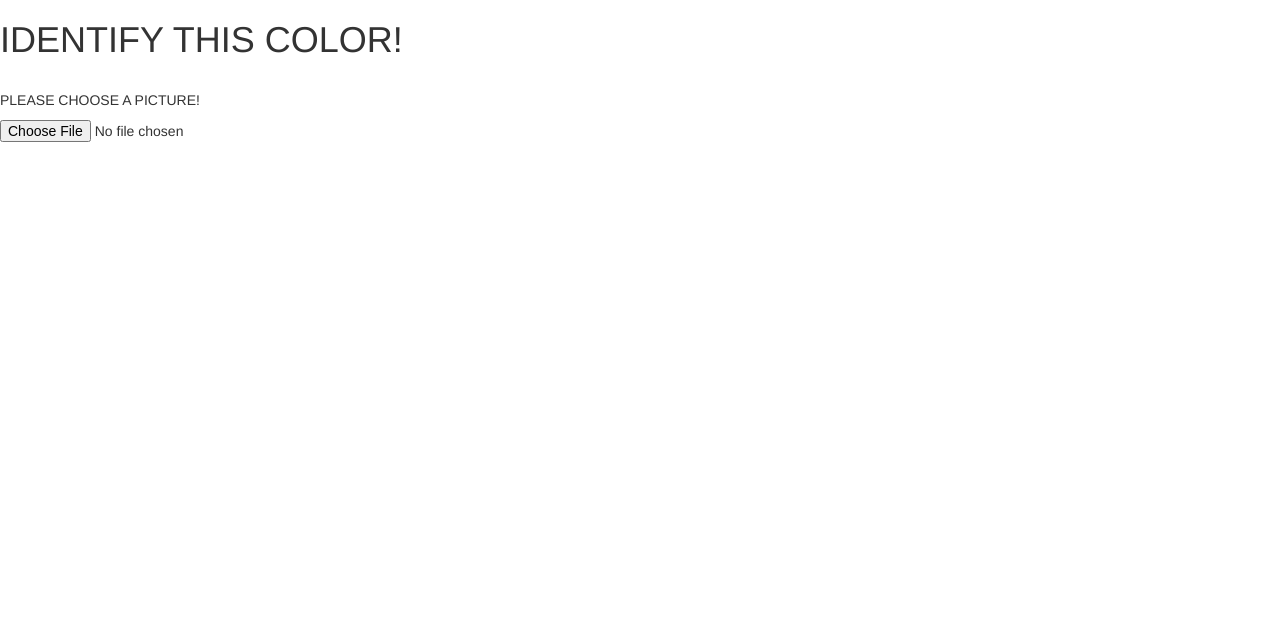
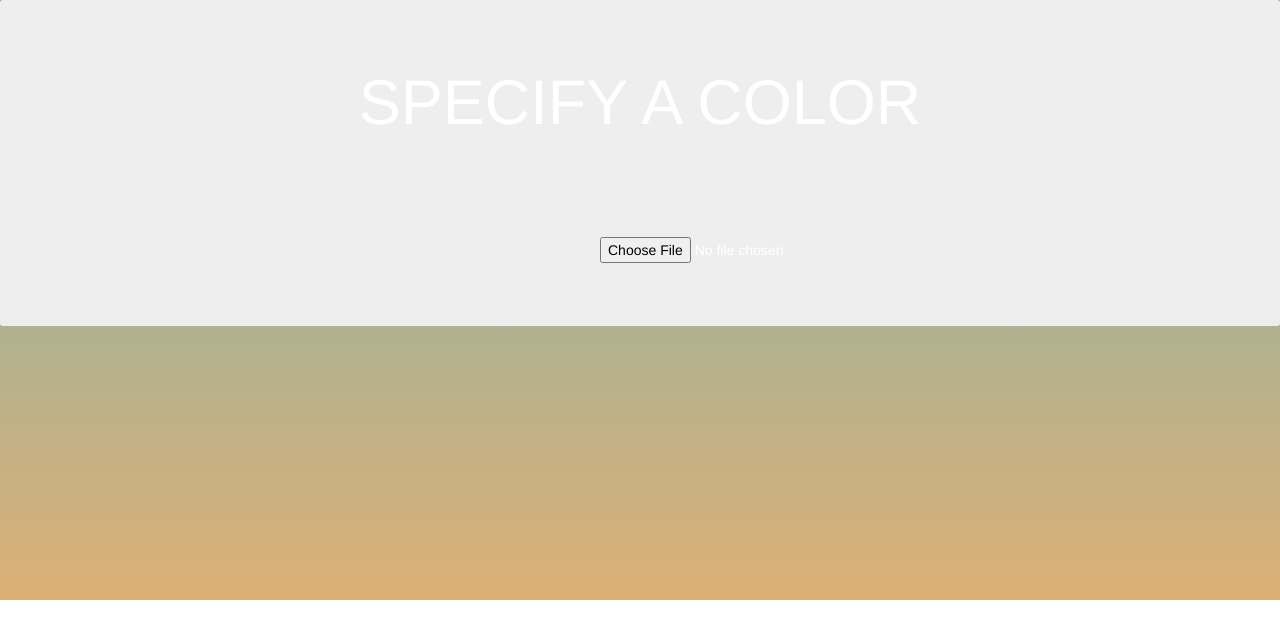
Before and after one commit to putuwinda/ColorBlindBuddy, a CodeIgniter app: the page made by application/views/specifycolor_V.php in a window 1280 px wide. Shown: the top 639 px of the page. Run offline with CodeIgniter, Linux system fonts and the light colour scheme; some libraries are stand-ins or nearby versions.

Commit message:
Update specifycolor_V.php
specifycolor

```diff
--- a/application/views/specifycolor_V.php
+++ b/application/views/specifycolor_V.php
@@ -5,29 +5,58 @@
   <head>
     <meta charset="utf-8">
 
-
           <script src="https://cdn.bootcss.com/jquery/1.11.1/jquery.min.js"></script>
           <link rel="stylesheet" href="https://cdn.bootcss.com/bootstrap/3.3.0/css/bootstrap.min.css">
           <script src="https://cdn.bootcss.com/bootstrap/3.3.0/js/bootstrap.min.js"></script>
+          <link rel="stylesheet" href="https://stackpath.bootstrapcdn.com/bootstrap/4.3.1/css/bootstrap.min.css" integrity="sha384-ggOyR0iXCbMQv3Xipma34MD+dH/1fQ784/j6cY/iJTQUOhcWr7x9JvoRxT2MZw1T" crossorigin="anonymous">
+          <link href="//maxcdn.bootstrapcdn.com/bootstrap/3.3.0/css/bootstrap.min.css" rel="stylesheet" id="bootstrap-css">
+          <script src="//maxcdn.bootstrapcdn.com/bootstrap/3.3.0/js/bootstrap.min.js"></script>
           <link rel="stylesheet" href="#">
     <script type="text/javascript" language="javacript" src="specifycolor.js.js"></script>
     <title> COLOR IDENTIFY </title>
 
   </head>
   <body>
+    <!--
+<nav class="navbar navbar-expand-lg navbar-dark bg-dark fixed-top">
+<div class="container">
+<a class="navbar-brand" href="#">ColorBlind Buddy</a>
+<button class="navbar-toggler" type="button" data-toggle="collapse" data-target="#navbarResponsive" aria-controls="navbarResponsive" aria-expanded="false" aria-label="Toggle navigation">
+  <span class="navbar-toggler-icon"></span>
+</button>
+<div class="collapse navbar-collapse" id="navbarResponsive">
+  <ul class="navbar-nav ml-auto">
+    <li class="nav-item active">
+      <a class="nav-link" href="#">Home
+        <span class="sr-only">(current)</span>
+      </a>
+    </li>
+  </ul>
+</div>
+</div>
+</nav>
+-->
+<section class="content-section text-white text-center" style="background-image: linear-gradient(#7AB3B0, #ddb075); height: 600px">
   <div class="main">
-       <h1 id="title"> IDENTIFY THIS COLOR!</h1>
+    <div class="jumbotron">
+    <h1 id="title"> SPECIFY A COLOR  </h1>
+
         <form method="post" action="" enctype="multipart/form-data">
-         <br>
-           <p> PLEASE CHOOSE A PICTURE!</p>
             <div id="image-preview-before"></div>
-           <input type="file" id="image-file" name="test">
+
+              <input type="file" id="image-file" name="test" style="margin-left:580px; margin-top:100px;">
               <p id="file-info"></p>
+
+
         </form>
         <div id="finalDisplay"></div>
         <div class="push"></div>
+
+
+     </div>
        </div>
 
+</section>
 
   </body>
 </html>
```
Lines whose indentation alone changed are shown as unchanged.
